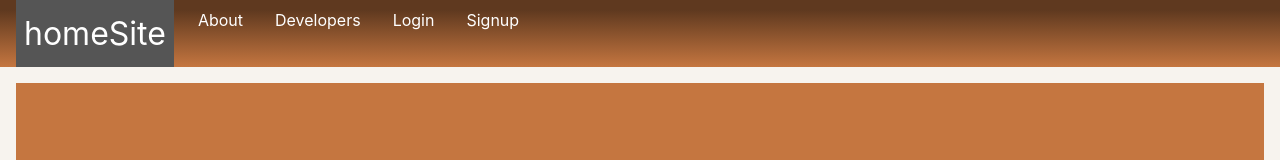
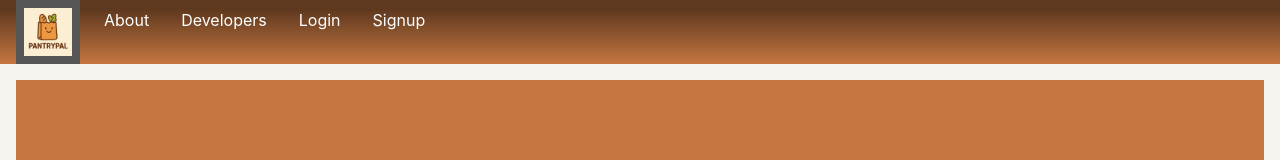
Before and after one commit to iTeamAtTkh/ProjectKickoff, a React (Vite) app in the folder Frontend/: page / in a window 1280 px wide. Shown: the top 160 px of the page. Built offline with nearby package versions, Linux system fonts and the light colour scheme.

Commit message:
changed the homesite to an image instead

```diff
--- a/Frontend/src/components/navBar.jsx
+++ b/Frontend/src/components/navBar.jsx
@@ -7,7 +7,11 @@ const Navbar = () => {
     <>
     <nav className='nav'>
     <ul>
-      <li className='site-title'><NavLink to="/">homeSite</NavLink></li>
+      <li className='site-title'><NavLink to="/"><img
+              src="/pantrypalimg.png"  // your public folder image
+              alt="PantryPal logo"
+              className="h-12 w-auto" // adjust height as needed
+            /></NavLink></li>
       <li><NavLink to="/aboutUs">About</NavLink></li>
       <li><NavLink to="/developers">Developers</NavLink></li>
       <li><NavLink to="/login">Login</NavLink></li>
```
